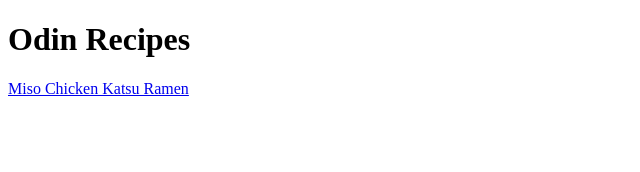
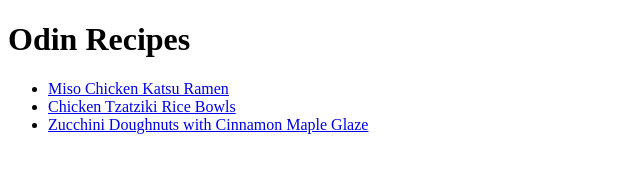
Before and after one commit to ris4rob/odin-recipes, a plain HTML site: page index.html in a window 1280 px wide. Shown: the whole page, without its empty margins (0-640 px from the left). Drawn offline with Linux system fonts and the light colour scheme.

Commit message:
feat: Add additional recipes to index.html

```diff
--- a/index.html
+++ b/index.html
@@ -7,6 +7,20 @@
   </head>
   <body>
     <h1>Odin Recipes</h1>
-    <a href="recipes/misochickenramen.html">Miso Chicken Katsu Ramen</a>
+    <ul>
+      <li>
+        <a href="recipes/misochickenramen.html">Miso Chicken Katsu Ramen</a>
+      </li>
+      <li>
+        <a href="recipes/chickentzatzikiricebowl.html"
+          >Chicken Tzatziki Rice Bowls</a
+        >
+      </li>
+      <li>
+        <a href="recipes/zucchinidoughnuts.html"
+          >Zucchini Doughnuts with Cinnamon Maple Glaze</a
+        >
+      </li>
+    </ul>
   </body>
 </html>
```
